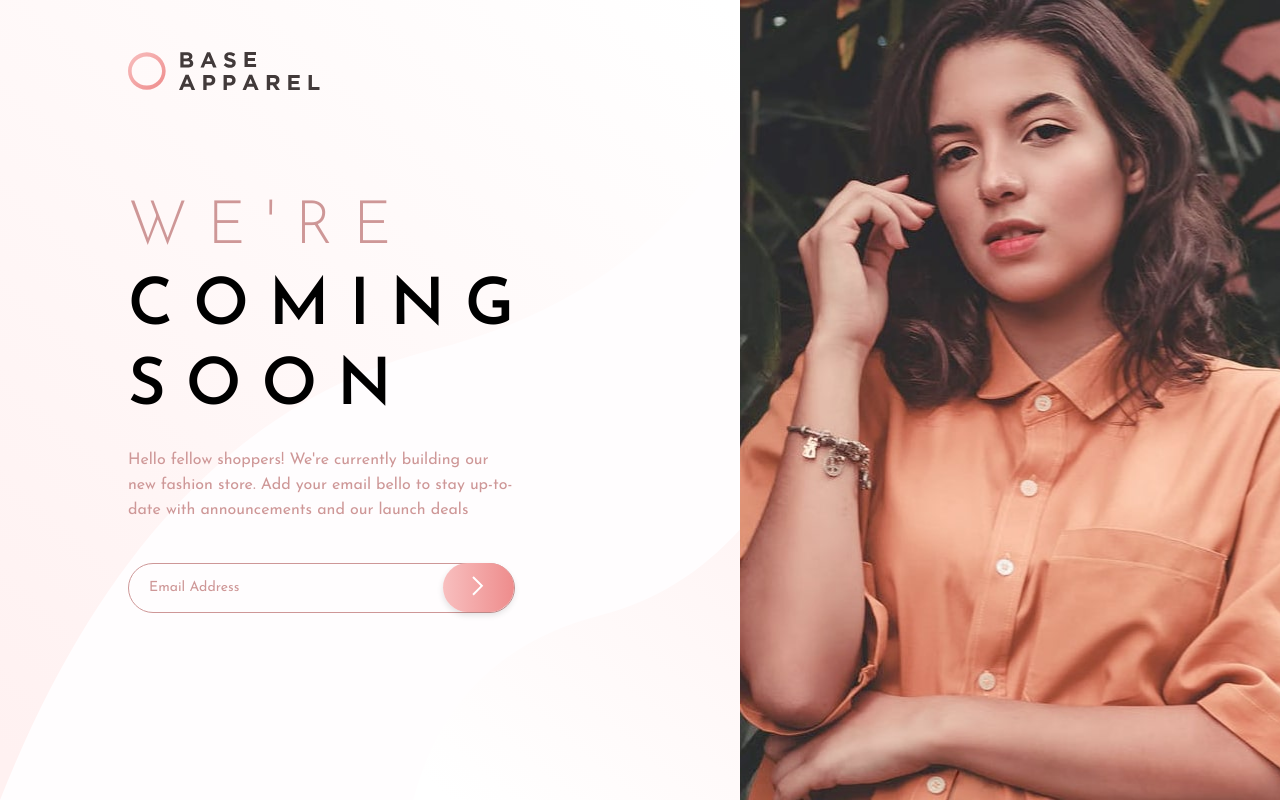
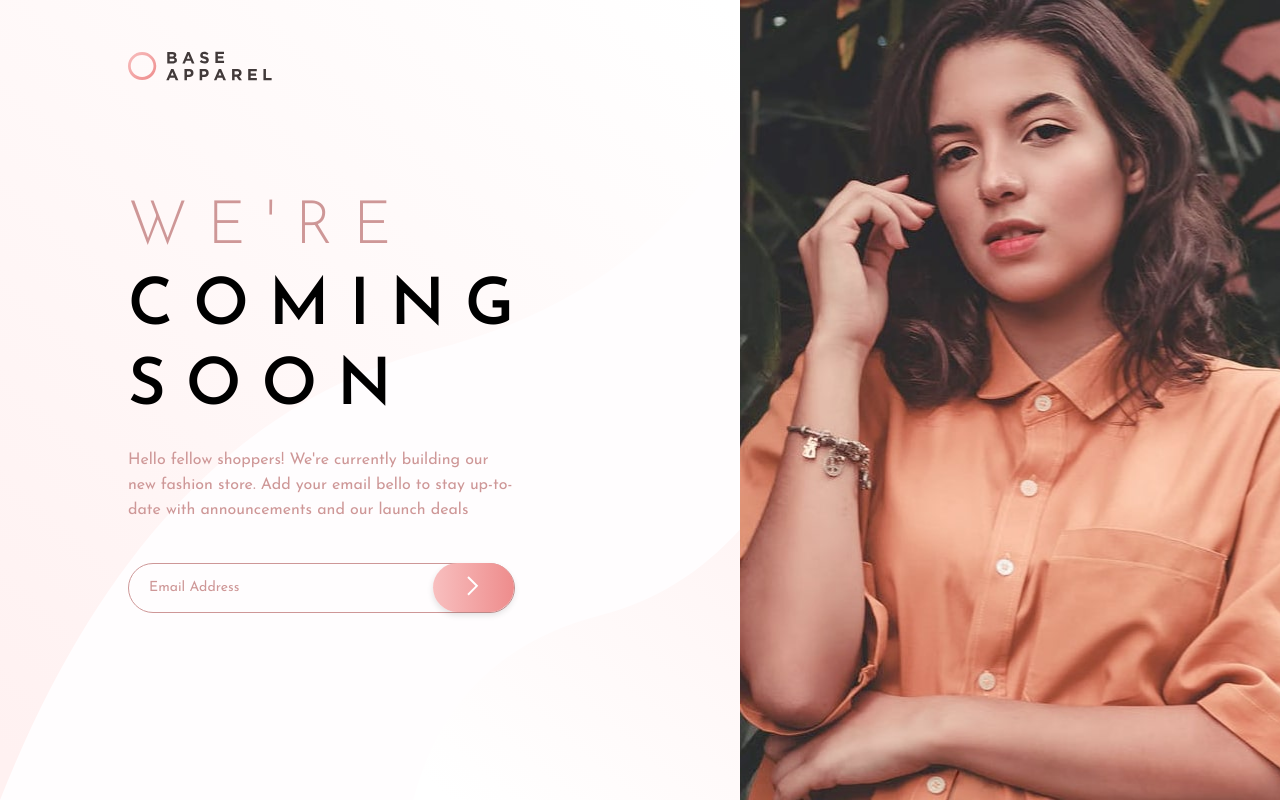
Before and after one commit to lrodve/fm-coming-soon, a plain HTML site: page index.html in a window 1280 px wide. Drawn offline with Linux system fonts and the light colour scheme.

Commit message:
changing header logo  and form button size more close than design

```diff
--- a/style.css
+++ b/style.css
@@ -84,7 +84,7 @@ body {
   display: block;
   padding: 10px 5px;
   color: hsl(0, 93%, 68%);
-  font-size: 16px;
+  font-size: 14px;
 }
 
 .input-control .input-error.active {
@@ -115,7 +115,7 @@ body {
   }
 
   .header img {
-    height: 40px;
+    height: 30px;
   }
   .main_grid {
     display: grid;
@@ -172,4 +172,7 @@ body {
   .content p {
     font-size: 16px;
   }
+  .input-control button {
+    width: 100px;
+  }
 }
```
